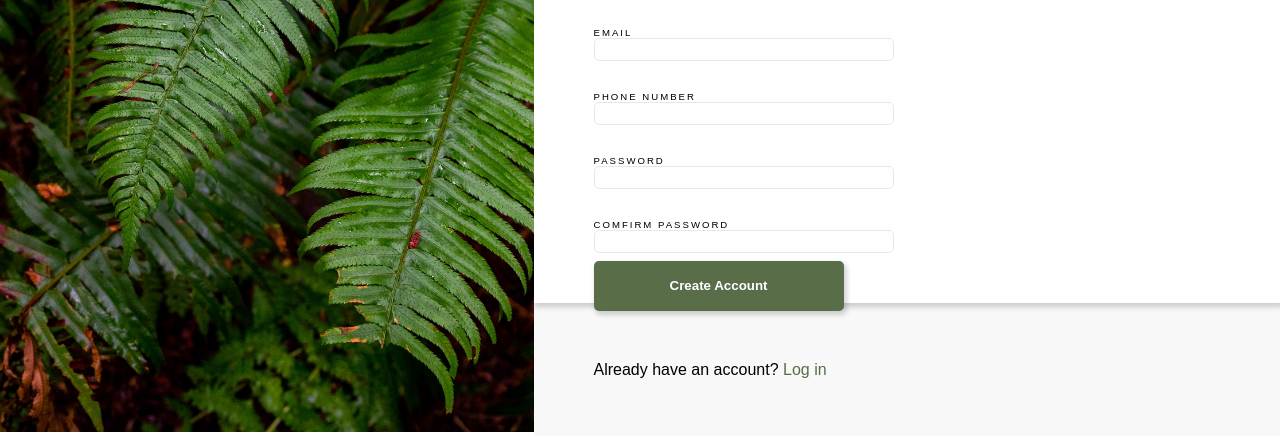
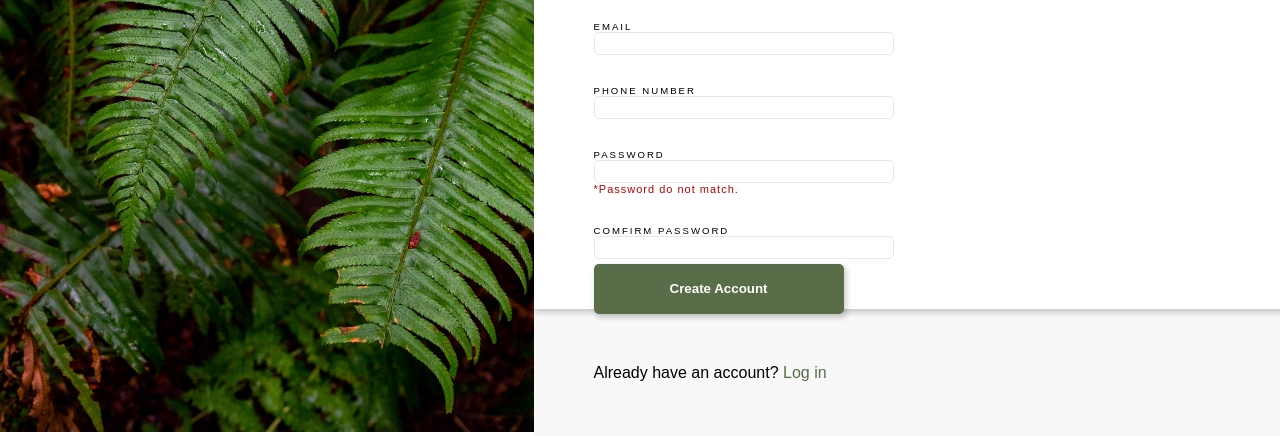
Before and after one commit to zhutaoping/SIGN-UP-FORM, a plain HTML site: page index.html in a window 1280 px wide. Shown: the part 368-804 px from the top of the page. Drawn offline with Linux system fonts and the light colour scheme.

Commit message:
font-size and color

```diff
--- a/index.html
+++ b/index.html
@@ -48,6 +48,7 @@
                 <li>
                     <label for="pwd">PASSWORD</label>
                     <input class="error" type="password" name="pwd" id="pwd" minlength="7" maxlength="20">
+                    <p class="pwdwarning">*Password do not match.</p>
                 </li>
                 <li>
                     <label for="comfirm pwd">COMFIRM PASSWORD</label>
--- a/style.css
+++ b/style.css
@@ -99,7 +99,13 @@ input {
 }
 
 .error:invalid {
-  border-color: red;
+  border-color: rgb(187, 0, 0);
+}
+
+.pwdwarning {
+  font-size: 11px;
+  color: rgb(187, 0, 0);
+  letter-spacing: 1px;
 }
 
 footer {
```
